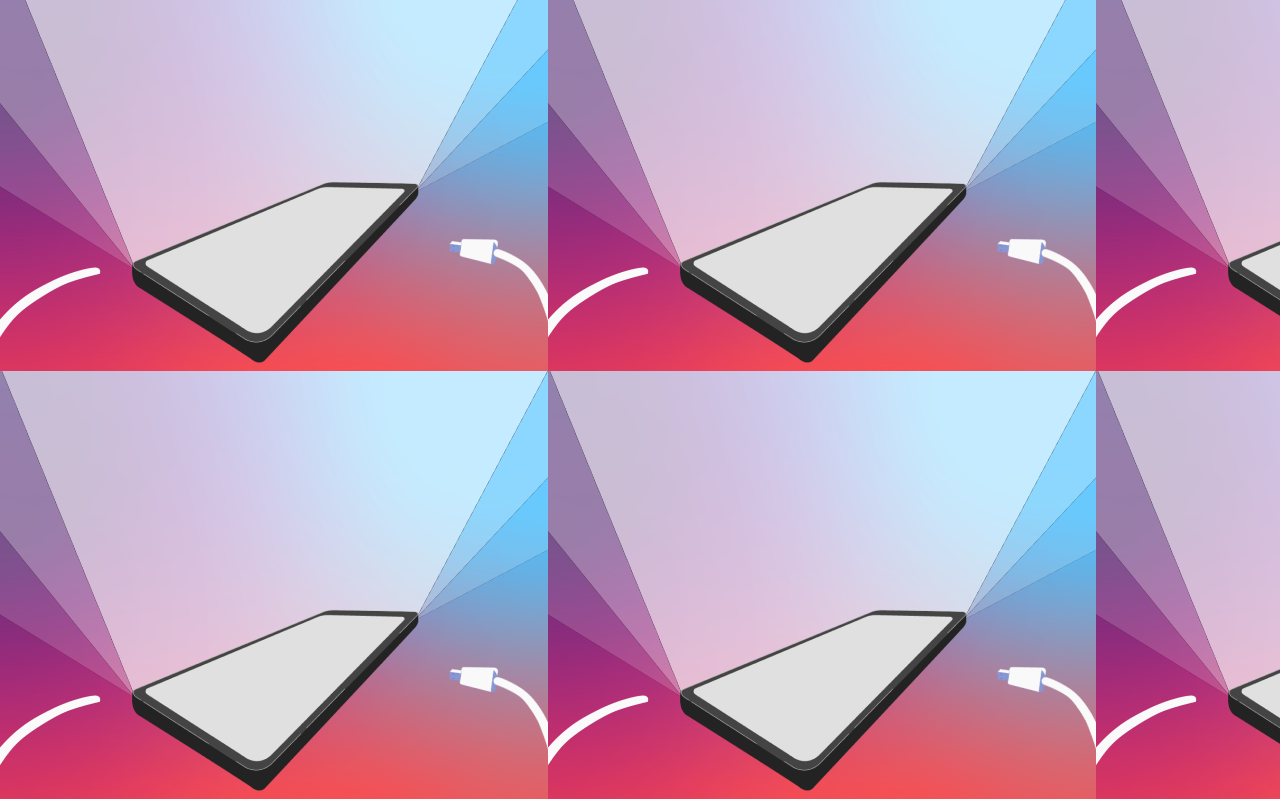
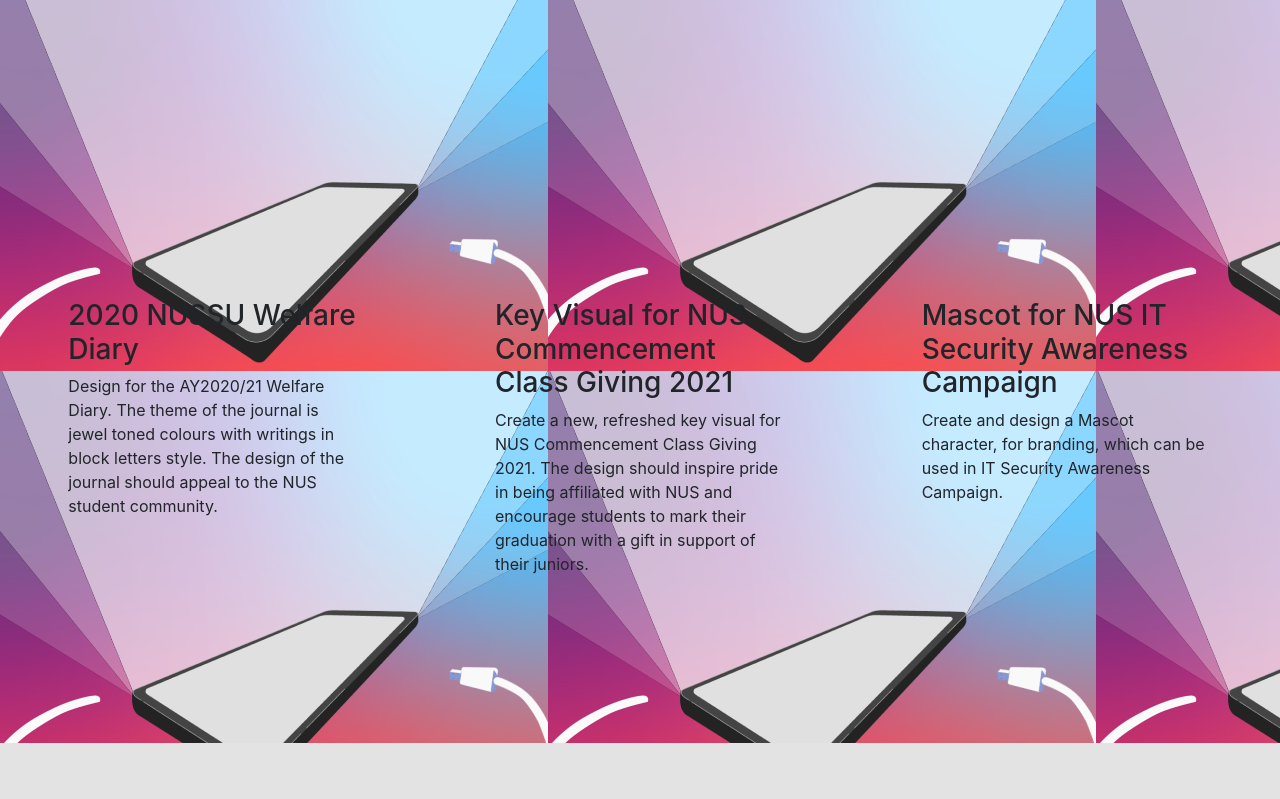
Before and after one commit to nussucommit/creation2021, a Django app: page / in a window 1280 px wide. Shown: the part 57-856 px from the top of the page. After the commit the page ends 800 px from the top, so only its background shows below. Run offline with Django 3.2, Linux system fonts and the light colour scheme.

Commit message:
redeploy 1

```diff
--- a/creation/templates/creation/index.html
+++ b/creation/templates/creation/index.html
@@ -1,6 +1,19 @@
 {% extends "creation/base.html" %}
 {% block content %}
-<div id="index-container">
-
+<div class="row bottom justify-content-md-center">
+    <div class="col-md-3 challenge">
+        <h3>2020 NUSSU Welfare Diary</h3>
+        <p>Design for the AY2020/21 Welfare Diary. The theme of the journal is jewel toned colours with writings in block letters style. The design of the journal should appeal to the NUS student community.</p>
+    </div>
+    <div class="col-md-1"></div>
+    <div class="col-md-3 challenge">
+        <h3>Key Visual for NUS Commencement Class Giving 2021</h3>
+        <p>Create a new, refreshed key visual for NUS Commencement Class Giving 2021. The design should inspire pride in being affiliated with NUS and encourage students to mark their graduation with a gift in support of their juniors.</p>
+    </div>
+    <div class="col-md-1"></div>
+    <div class="col-md-3 challenge">
+        <h3>Mascot for NUS IT Security Awareness Campaign </h3>
+        <p>Create and design a Mascot character, for branding, which can be used in IT Security Awareness Campaign. </p>
+    </div>
 </div>
 {% endblock content %}
```
